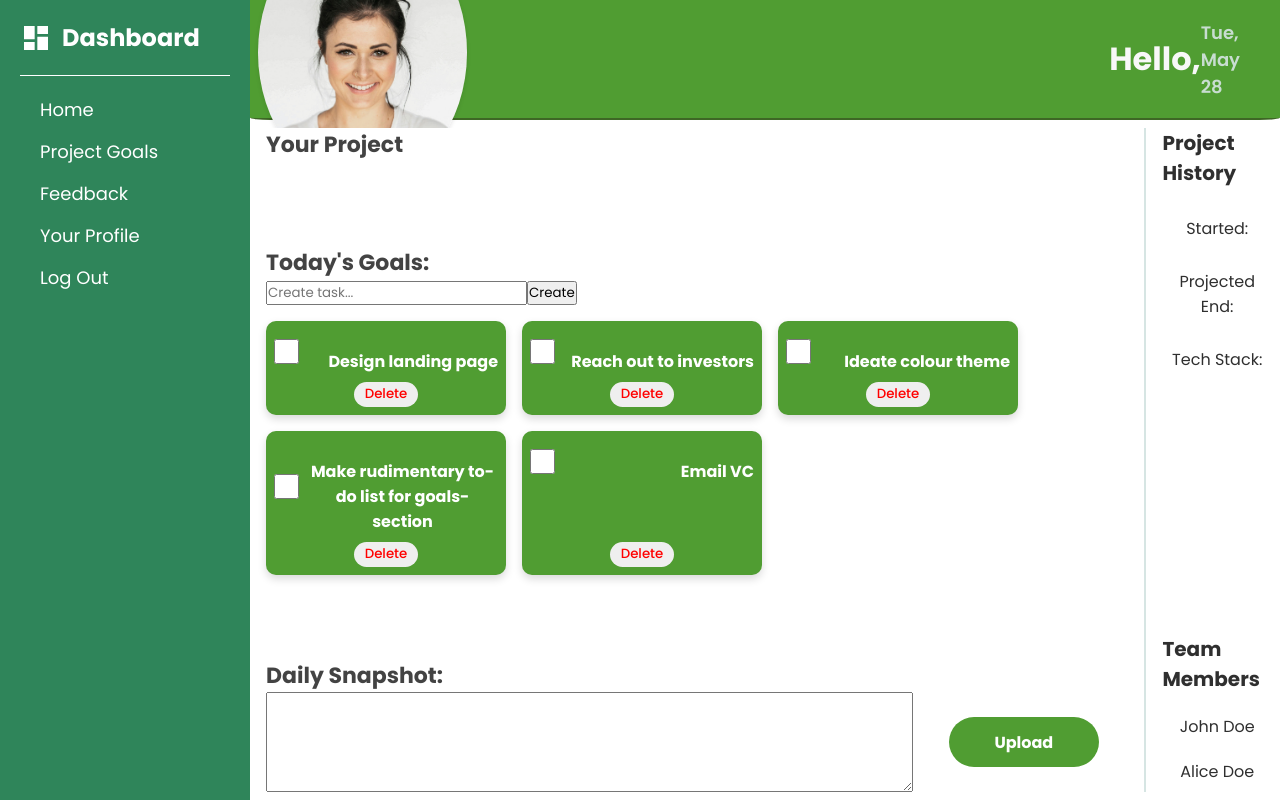
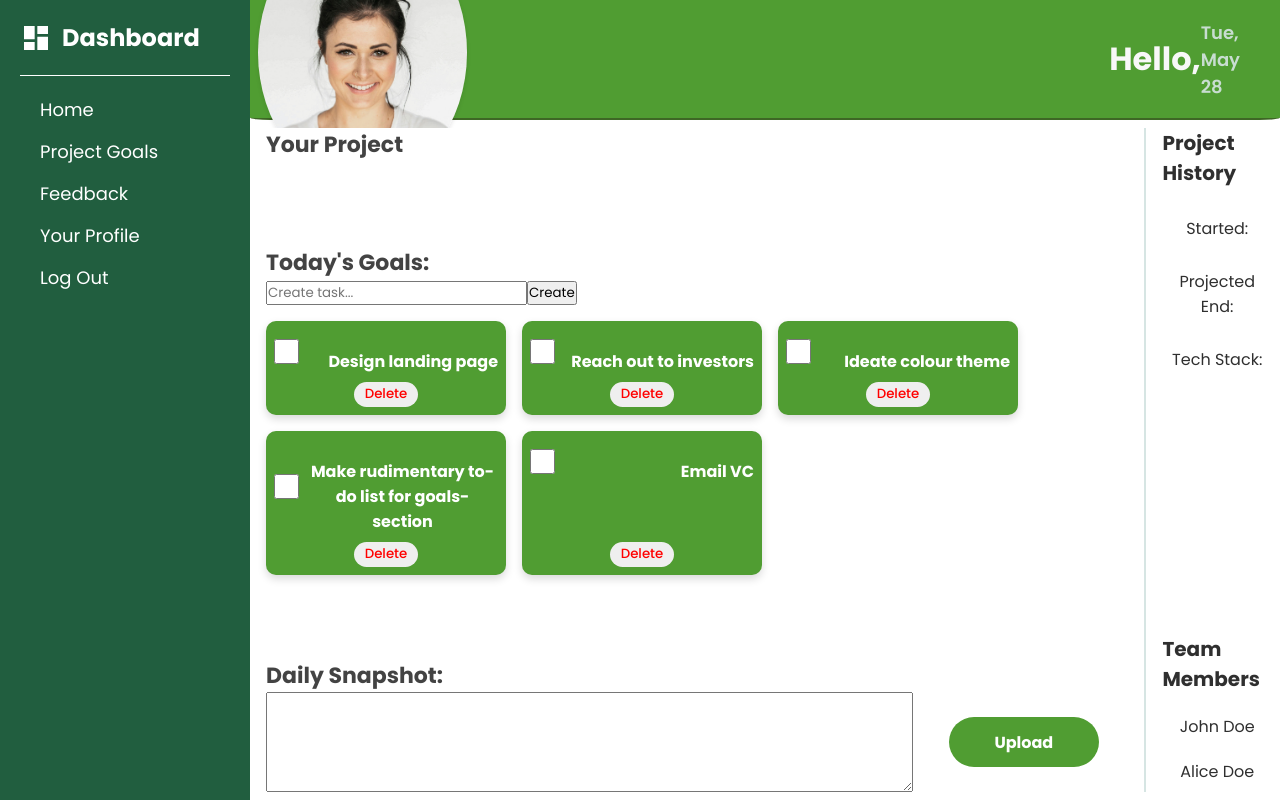
Before and after one commit to mohanamisra/ecl-intern-dashboard, a React (Vite) app: page /home in a window 1280 px wide. Built offline with nearby package versions, Linux system fonts and the light colour scheme; no server answers.

Commit message:
Changed sidebar bg colour

```diff
--- a/src/components/Sidebar/Sidebar.css
+++ b/src/components/Sidebar/Sidebar.css
@@ -1,5 +1,5 @@
 .sidebar-container {
-    background-color: #2f855a;
+    background-color: #215e3f;
     max-width: 250px;
     width: 100%;
     height: 100vh;
```
